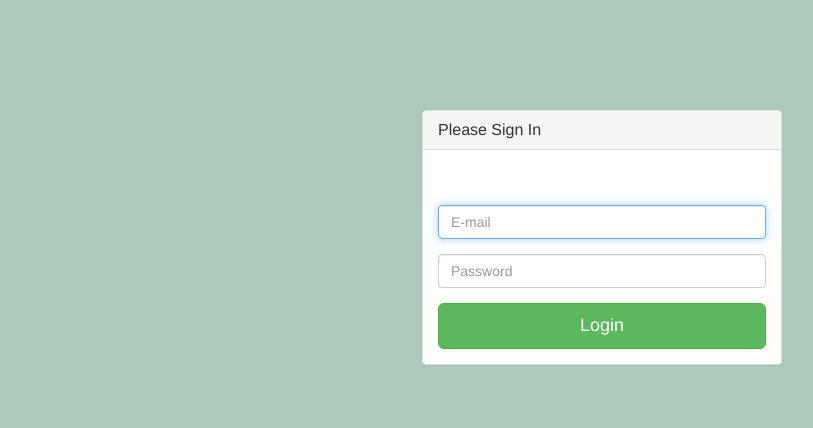
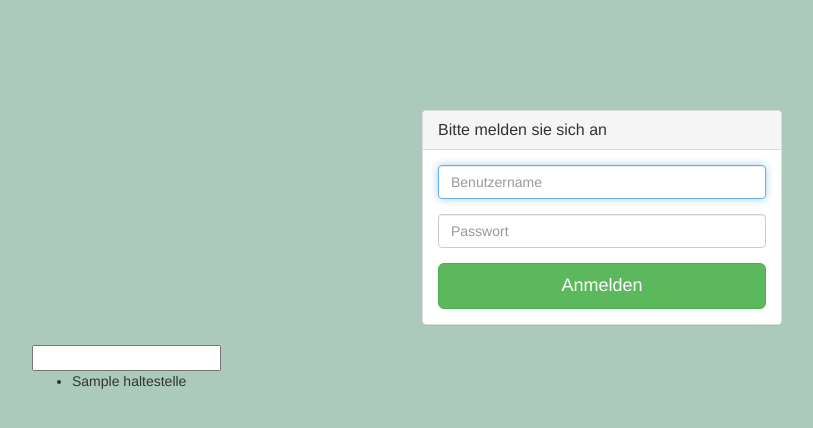
Before and after one commit to leonkunert/yaf, a Django app: page / in a window 1280 px wide. Shown: the part 52-480 px from the top of the page, without its empty margins (38-851 px from the left). Run offline with Django 3.2, Linux system fonts and the light colour scheme; tables that the repository leaves empty hold one stand-in row (values such as "Sample post"); some libraries are stand-ins or nearby versions.

Commit message:
Login is working now

```diff
--- a/fahrplan/static/js/controllers.js
+++ b/fahrplan/static/js/controllers.js
@@ -1,10 +1,17 @@
 'use strict';
 angular.module('yaf.controllers', [])
 
-.controller('main', function($scope, fahrplanFactory, haltestellenFactory) {
+.controller('main', function($scope, fahrplanFactory, haltestellenFactory, userFactory, $rootScope) {
     $scope.start_fahrzeit = new Date(0,0,0,13,37,0,0).toLocaleTimeString();
-    haltestellenFactory.autocomplte('')
+    haltestellenFactory.autocomplete('')
         .success(function (data) {
+            $scope.haltestellen = data;
             console.log(data);
         });
+    $scope.login = function () {
+        userFactory.login($scope.user)
+            .success(function (data) {
+                console.log(data);
+            });
+    };
 });
--- a/fahrplan/static/js/factories.js
+++ b/fahrplan/static/js/factories.js
@@ -1,7 +1,7 @@
 'use strict';
 angular.module('yaf.factories', [])
 
-.factory('fahrplanFactory', function(){
+.factory('fahrplanFactory', function() {
     return {
         'get_farhplan': function (i) {
             return 'Hallo '+i;
@@ -9,10 +9,25 @@ angular.module('yaf.factories', [])
     };
 })
 
+.factory('userFactory', function($http) {
+    return {
+        'login': function (user) {
+            return $http({
+                url: "/login",
+                method: "POST",
+                params: {
+                    user:user.username,
+                    pass:user.password
+                }
+            });
+        }
+    }
+})
+
 .factory('haltestellenFactory', function($http) {
     return {
         'autocomplete': function (string) {
-            $http.post('/autocomplete', {haltestelle: string});
+            return $http.post('/autocomplete', {haltestelle: string});
         }
     };
 });
--- a/fahrplan/templates/login.html
+++ b/fahrplan/templates/login.html
@@ -10,7 +10,7 @@
     <link rel="stylesheet" type="text/css" href="/static/bower_components/bootstrap/dist/css/bootstrap.min.css" />
     <link rel="stylesheet" type="text/css" href="/static/css/style.css" />
 </head>
-<body>
+<body data-ng-controller="main">
     <nav class="navbar navbar-default" role="navigation">
         <div class="container-fluid">
             <!-- Brand and toggle get grouped for better mobile display -->
@@ -41,21 +41,18 @@
             <div class="col-md-4 col-md-offset-4">
                 <div class="login-panel panel panel-default">
                     <div class="panel-heading">
-                        <h3 class="panel-title">Please Sign In</h3>
+                        <h3 class="panel-title">Bitte melden sie sich an</h3>
                     </div>
                     <div class="panel-body">
-                        <!--<img src="/static/img/yaf.png" width="328" />-->
-                        <br /><br />
-                        <form role="form">
+                        <form role="form" ng-submit="login()">
                             <fieldset>
                                 <div class="form-group">
-                                    <input class="form-control" placeholder="E-mail" name="email" type="email" autofocus>
+                                    <input class="form-control" placeholder="Benutzername" ng-model="user.username" type="text" autofocus>
                                 </div>
                                 <div class="form-group">
-                                    <input class="form-control" placeholder="Password" name="password" type="password" value="">
+                                    <input class="form-control" placeholder="Passwort" ng-model="user.password" type="password" value="">
                                 </div>
-                                <!-- Change this to a button or input when using this as a form -->
-                                <a href="index.html" class="btn btn-lg btn-success btn-block">Login</a>
+                                <button href="#" type="submit" class="btn btn-lg btn-success btn-block">Anmelden</button>
                             </fieldset>
                         </form>
                     </div>
@@ -63,7 +60,12 @@
             </div>
         </div>
     </div>
-
+    <div class="container">
+        <input ng-model="search" />
+        <ul>
+            <li data-ng-repeat="haltestelle in haltestellen | filter:search">{% verbatim %}{{haltestelle}}{% endverbatim %}</li>
+        </ul>
+    </div>
     <script type="text/javascript" src="/static/bower_components/jquery/jquery.min.js"></script>
     <script type="text/javascript" src="/static/bower_components/bootstrap/dist/js/bootstrap.min.js"></script>
     <script type="text/javascript" src="/static/bower_components/angular/angular.min.js"></script>
--- a/fahrplan/urls.py
+++ b/fahrplan/urls.py
@@ -5,6 +5,6 @@ admin.autodiscover()
 
 urlpatterns = patterns('',
     url(r'^$', 'fahrplan.views.index', name='home'),
-    url(r'login', 'fahrplan.views.login', name='login'),
+    url(r'^login$', 'fahrplan.views.user_login', name='login'),
     url(r'autocomplete', 'fahrplan.views.autocomplete', name='autocomplete')
 )
--- a/fahrplan/views.py
+++ b/fahrplan/views.py
@@ -1,6 +1,6 @@
 from django.core.serializers.json import DjangoJSONEncoder
 import json
-from django.contrib.auth import authenticate, logout
+from django.contrib.auth import authenticate, logout, login
 from django.http import HttpResponse
 from django.template import RequestContext
 from django.views.decorators.csrf import csrf_exempt
@@ -16,10 +16,11 @@ def index(request):
         return render_to_response('index.html', {}, RequestContext(request))
 
 @csrf_exempt
-def login(request):
-    username = request.POST.get('user', '')
-    password = request.POST.get('pass', '')
+def user_login(request):
+    username = request.GET.get('user', '')
+    password = request.GET.get('pass', '')
     user = authenticate(username=username, password=password)
+    print request
 
     if user is not None:
         if user.is_active:
```
Also changed, not shown: 3 other files.
